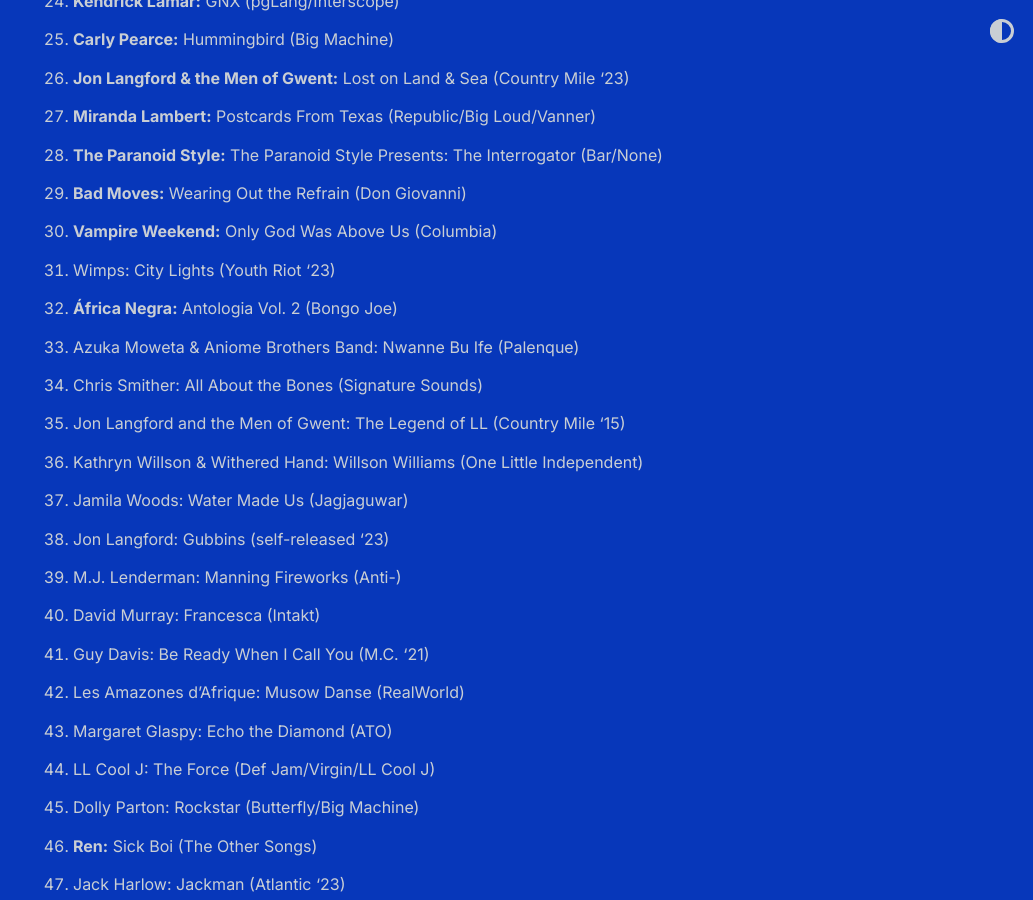
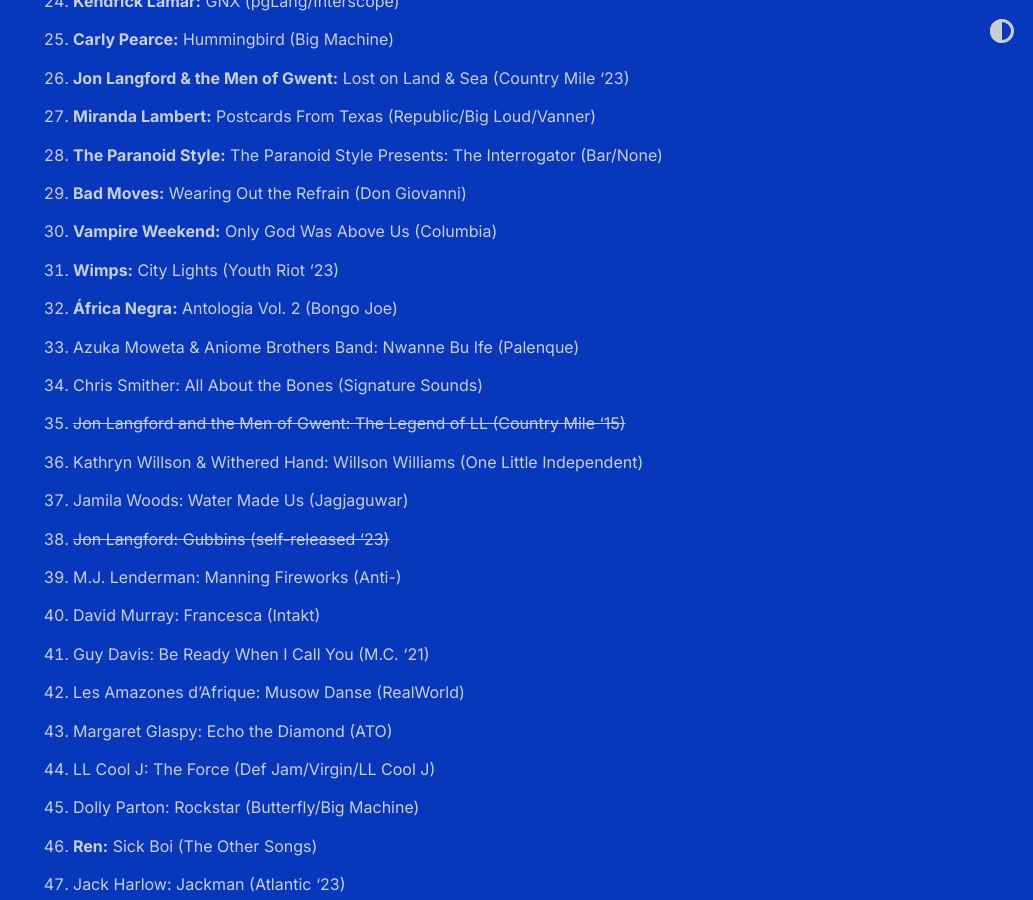
Before and after one commit to shihankanungo/shihankanungo.github.io, a Jekyll site: the page built from xgau.md, in a window 1280 px wide and 900 px high, scrolled down 1175 px. Shown: the whole window, without its empty margins (247-1280 px from the left). Built offline with Jekyll 4.4.1, drawn with Linux system fonts in a browser that asks for light colours.

Commit message:
Update xgau.md

```diff
--- a/xgau.md
+++ b/xgau.md
@@ -35,14 +35,14 @@
 28. **The Paranoid Style:** The Paranoid Style Presents: The Interrogator (Bar/None)
 29. **Bad Moves:** Wearing Out the Refrain (Don Giovanni)
 30. **Vampire Weekend:** Only God Was Above Us (Columbia)
-31. Wimps: City Lights (Youth Riot ‘23)
+31. **Wimps:** City Lights (Youth Riot ‘23)
 32. **África Negra:** Antologia Vol. 2 (Bongo Joe)
 33. Azuka Moweta & Aniome Brothers Band: Nwanne Bu Ife (Palenque)
 34. Chris Smither: All About the Bones (Signature Sounds)
-35. Jon Langford and the Men of Gwent: The Legend of LL (Country Mile ‘15)
+35. ~~Jon Langford and the Men of Gwent: The Legend of LL (Country Mile ‘15)~~
 36. Kathryn Willson & Withered Hand: Willson Williams (One Little Independent)
 37. Jamila Woods: Water Made Us (Jagjaguwar)
-38. Jon Langford: Gubbins (self-released '23)
+38. ~~Jon Langford: Gubbins (self-released '23)~~
 39. M.J. Lenderman: Manning Fireworks (Anti-)
 40. David Murray: Francesca (Intakt)
 41. Guy Davis: Be Ready When I Call You (M.C. ‘21)
```
